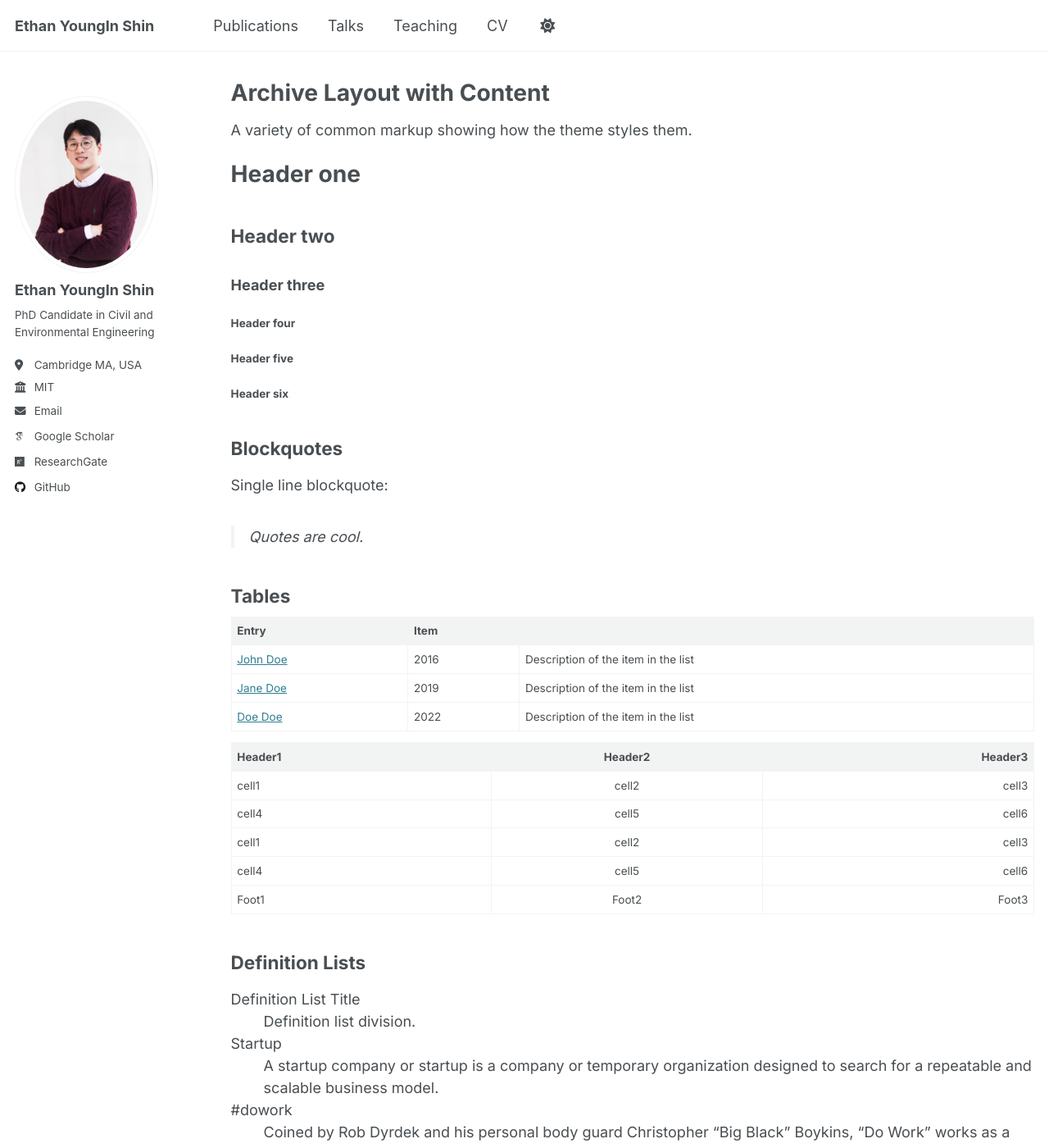
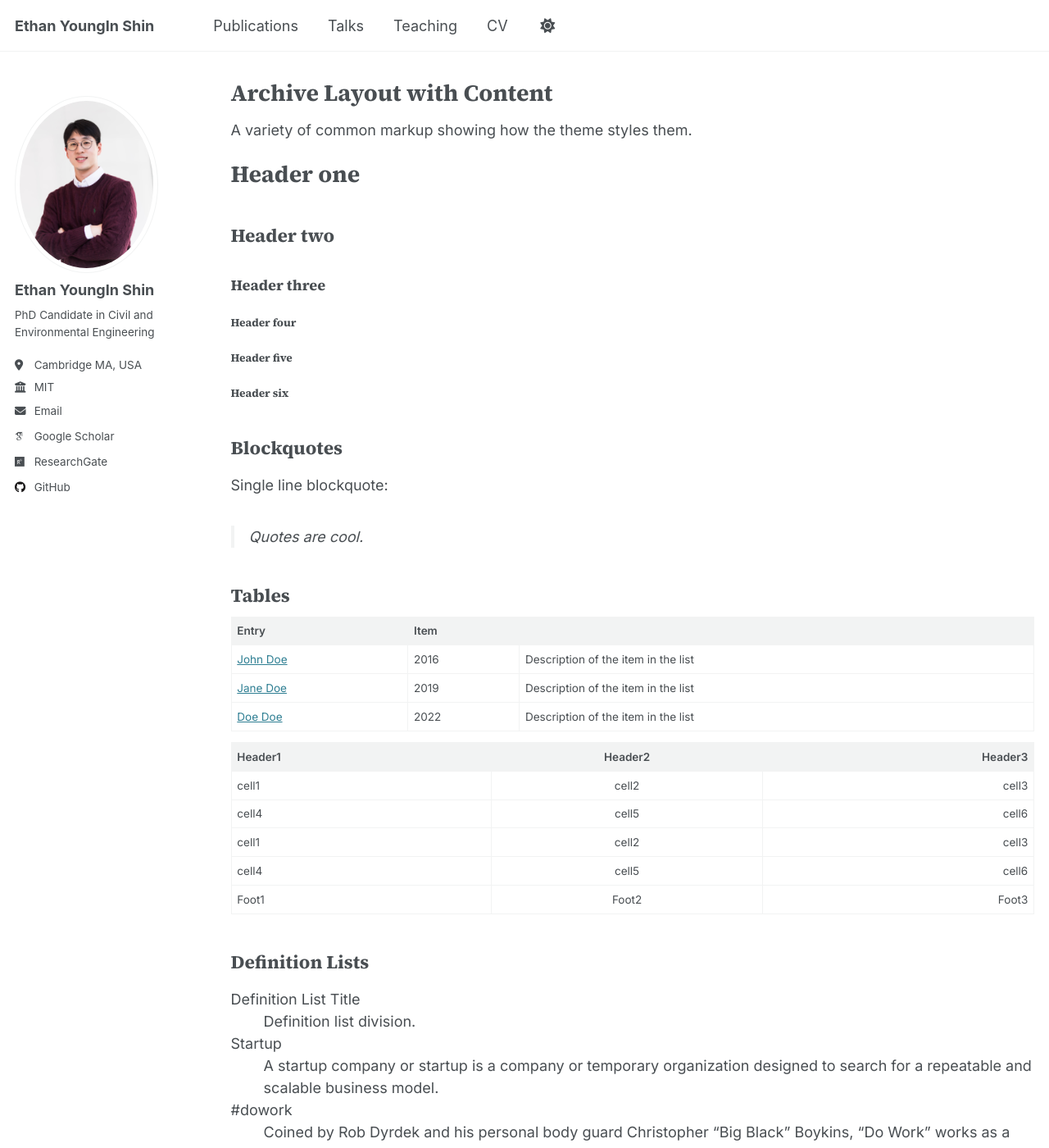
Before and after one commit to duddlshin/duddlshin.github.io, a Jekyll site: the page built from _pages/archive-layout-with-content.md, in a window 1280 px wide and 1400 px high. Shown: the whole window at 82% size. Built offline with Jekyll 4.4.1, drawn with Linux system fonts in a browser that asks for light colours; some web fonts are replaced.

Commit message:
Font updates

```diff
--- a/_includes/head.html
+++ b/_includes/head.html
@@ -18,7 +18,8 @@
 <!-- For all browsers -->
 <link rel="preconnect" href="https://fonts.googleapis.com">
 <link rel="preconnect" href="https://fonts.gstatic.com" crossorigin>
-<link rel="stylesheet" href="https://fonts.googleapis.com/css2?family=Inter:wght@400;500;600;700&display=swap">
+<!-- <link rel="stylesheet" href="https://fonts.googleapis.com/css2?family=Inter:wght@400;500;600;700&display=swap"> -->
+<link rel="stylesheet" href="https://fonts.googleapis.com/css2?family=Inter:wght@400;500;600&family=Source+Serif+4:opsz,wght@8..60,500;8..60,600;8..60,700&display=swap">
 <link rel="stylesheet" href="{{ base_path }}/assets/css/main.css">
 
 <meta http-equiv="cleartype" content="on">
--- a/_sass/_themes.scss
+++ b/_sass/_themes.scss
@@ -22,6 +22,7 @@ $monospace                  : Monaco, Consolas, "Lucida Console", monospace;
 $sans-serif-narrow          : $sans-serif;
 $helvetica                  : Helvetica, "Helvetica Neue", Arial, sans-serif;
 $inter                      : "Inter", -apple-system, BlinkMacSystemFont, "Segoe UI", Roboto, sans-serif;
+$serif-heading              : "Source Serif 4", Georgia, serif;
 
 /* Serif typefaces */
 $georgia                    : Georgia, serif;
@@ -41,7 +42,7 @@ $type-size-7                : 0.6875em; // ~11px
 $type-size-8                : 0.625em;  // ~10px
 
 $global-font-family         : $inter;
-$header-font-family         : $inter;
+$header-font-family         : $serif-heading;
 $caption-font-family        : $serif;
 
 /* ==========================================================================
```
